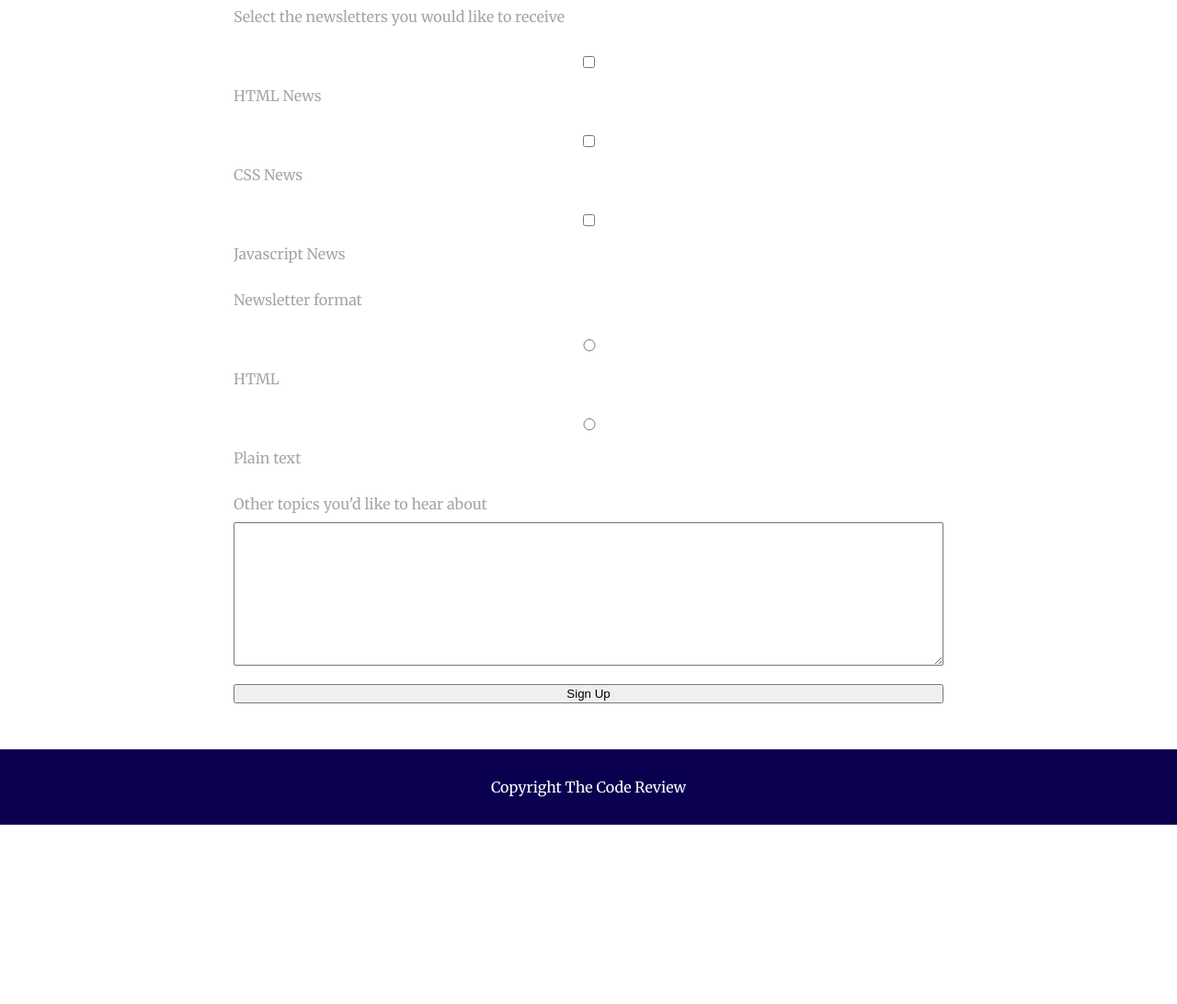
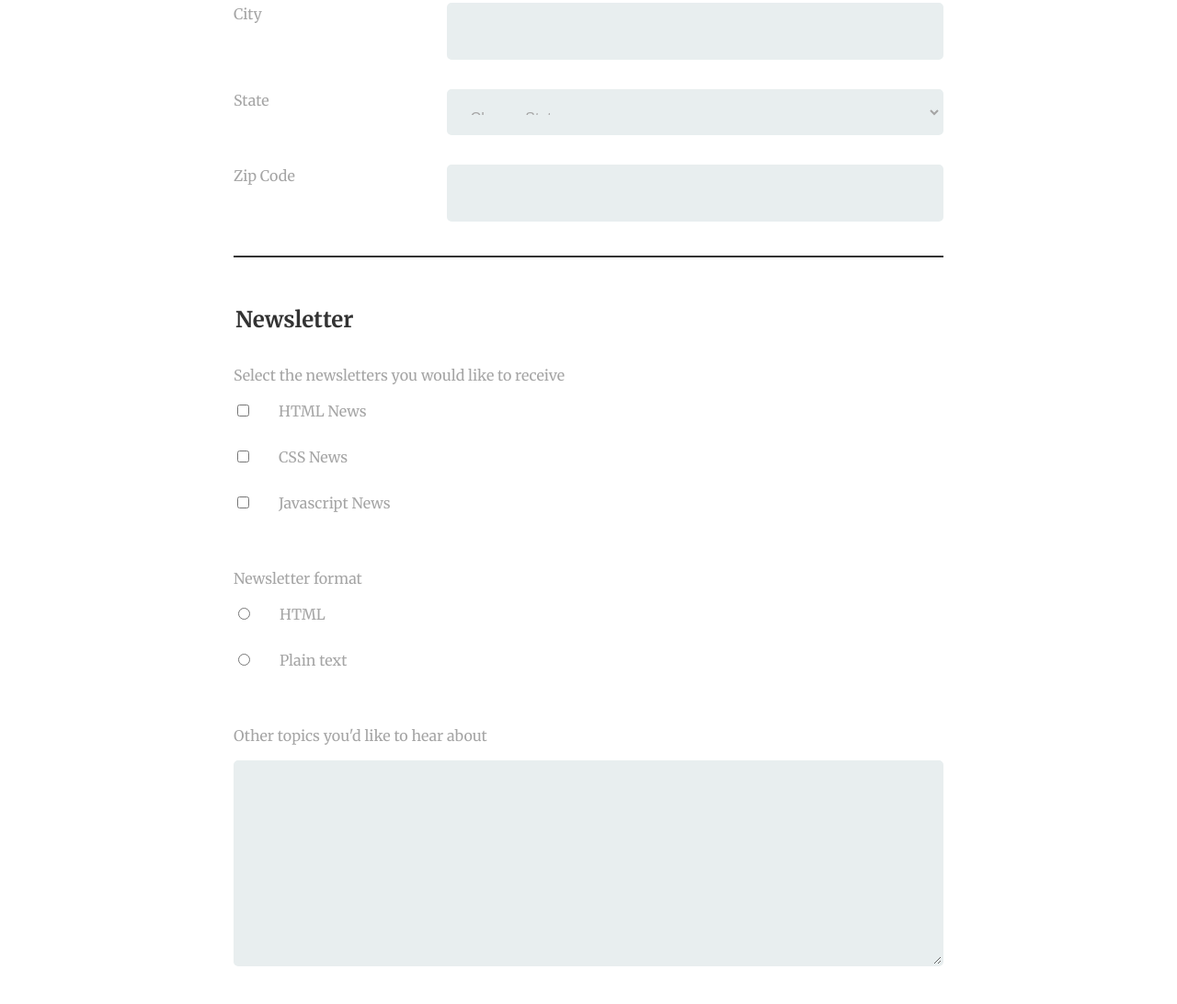
Before and after one commit to tannerpontius/techdegree-project-3, a plain HTML site: page index.html in a window 1280 px wide. Shown: the part 770-1862 px from the top of the page at 92% size. Before the commit the page ends 1667 px from the top, so only its background shows below. Drawn offline with Linux system fonts and the light colour scheme.

Commit message:
On to desktop

```diff
--- a/css/styles.css
+++ b/css/styles.css
@@ -9,10 +9,10 @@ body {
     padding: 0;
     font-family: 'Merriweather', serif;
     color: rgb(165, 165, 165);
+    line-height: 1.5;
     display: flex;
     flex-direction: column;
 }
-
 
 h1,
 h2,
@@ -20,6 +20,11 @@ h3,
 h4,
 legend {
     color: #333;
+}
+
+p {
+    max-width: 300px;
+    margin: 0 auto;
 }
 
 header {
@@ -35,13 +40,12 @@ header h1 {
 }
 
 
-
 /********* LAYOUT STYLES *********/
 
 .container {
     display: flex;
     flex-direction: column;
-    width: 90%;
+    width: 95%;
     margin: auto;
     max-width: 800px;
     justify-content: center;
@@ -78,6 +82,7 @@ footer {
     color: white;
 }
 
+
 /********* FORM STYLES *********/
 
 form {
@@ -99,34 +104,78 @@ fieldset {
 }
 
 label {
-    margin-bottom: 10px;
+    margin-bottom: 15px;
 }
 
 input,
 textarea,
 select {
-    margin-bottom: 1.5em;
+    margin-bottom: 2em;
 }
 
 .newsletter-fieldset {
-    display: flex;
-    flex-direction: column;
-    justify-content: flex-start;
+    display: block;
 }
+
+.newsletter-label {
+    margin-bottom: 15px;
+    display: block;
+}
+
+.newsletter-field-holder {
+    margin-bottom: 2em;
+}
+
+input[type="checkbox"],
+input[type="radio"] {
+    margin-right: 2em;
+}
+
 
 .field-holder {
     display: flex;
     flex-direction: column;
 }
 
+input,
+textarea,
+select {
+    padding: 20px;
+    background: #e8eeef;
+    border: 2px solid #e8eeef;
+    border-radius: 5px;
+    color: rgb(165, 165, 165);
+    font-size: 16px;
+}
 
+input:focus,
+select:focus,
+textarea:focus {
+    border: 2px solid rgb(11, 0, 80);
+    outline: none;
+}
 
+select {
+    height: 50px;
+  }
 
+textarea {
+    width: 100%;
+}
 
+button[type="submit"] {
+    width: 100%;
+    padding: 20px;
+    background: lightseagreen;
+    color: white;
+    font-size: 25px;
+    border: none;
+    border-radius: 5px;
+}
 
-
-
-
+button[type="submit"]:hover {
+    opacity: 0.8;
+}
 
 
 
@@ -154,10 +203,26 @@ select {
     .field-holder {
         display: flex;
         flex-direction: row;
+        align-items: center;
+        justify-content: space-between;
+    }
+
+    .newsletter-field-holder {
+        justify-content: flex-start;
     }
 
     label {
-        margin-right: 3em;
+        align-self: flex-start;
+    }
+
+
+   .field-holder > input,
+   .field-holder > select {
+       width: 70%;
+   }
+
+    p {
+        max-width: none;
     }
 
 
@@ -165,4 +230,6 @@ select {
 
 
 
+
+
 }
--- a/index.html
+++ b/index.html
@@ -64,6 +64,7 @@
                 <div class="field-holder">
                     <label for="state">State</label>
                     <select name="user_state" id="state">
+                        <option value="" disabled selected>Choose State</option>
                         <option value="AL">Alabama</option>
                         <option value="AK">Alaska</option>
                         <option value="AZ">Arizona</option>
@@ -129,22 +130,23 @@
             <fieldset class="newsletter-fieldset">
                 <legend>Newsletter</legend>
 
-                <label>Select the newsletters you would like to receive</label><br>
-                <input type="checkbox" id="html" value="html_news" name="user_newsletter"><label for="html">HTML News</label><br>
-                <input type="checkbox" id="css" value="css_news" name="user_newsletter"><label for="css">CSS News</label> <br>
-                <input type="checkbox" id="javascript" value="javascript_news" name="user_newsletter"><label for="javascript">Javascript News</label><br>
+                <div class="newsletter-field-holder">
+                    <label class="newsletter-label">Select the newsletters you would like to receive</label>
+                    <input type="checkbox" id="html" value="html_news" name="user_newsletter"><label for="html">HTML News</label><br>
+                    <input type="checkbox" id="css" value="css_news" name="user_newsletter"><label for="css">CSS News</label> <br>
+                    <input type="checkbox" id="javascript" value="javascript_news" name="user_newsletter"><label for="javascript">Javascript News</label><br>
+                </div>
 
+                <div class="newsletter-field-holder">
+                    <label class="newsletter-label">Newsletter format</label>
+                    <input class="newsletter-select" type="radio" id="htmlFormat" value="html_format" name="newsletter_format"><label for="htmlFormat">HTML</label><br>
+                    <input type="radio" id="plainText" value="plain_text" name="newsletter_format"><label for="plainText">Plain text</label><br>
+                </div>
 
-
-                <label>Newsletter format</label><br >
-                <input type="radio" id="htmlFormat" value="html_format" name="newsletter_format"><label for="htmlFormat">HTML</label><br>
-                <input type="radio" id="plainText" value="plain_text" name="newsletter_format"><label for="plainText">Plain text</label><br>
-
-
-
-                <label for="otherTopics">Other topics you'd like to hear about</label>
-                <textarea name="user_comment" id="otherTopics" cols="30" rows="10"></textarea>
-
+                <div class="newsletter-field-holder">
+                    <label class="newsletter-label" for="otherTopics">Other topics you'd like to hear about</label>
+                    <textarea name="user_comment" id="otherTopics" cols="30" rows="10"></textarea>
+                </div>
 
 
                 <button type="submit">Sign Up</button>
@@ -158,7 +160,7 @@
     </div>
 
     <footer>
-        <p class="copyright">Copyright The Code Review</p>
+        <p class="copyright"><i>Copyright The Code Review</i></p>
     </footer>
 
 
```
